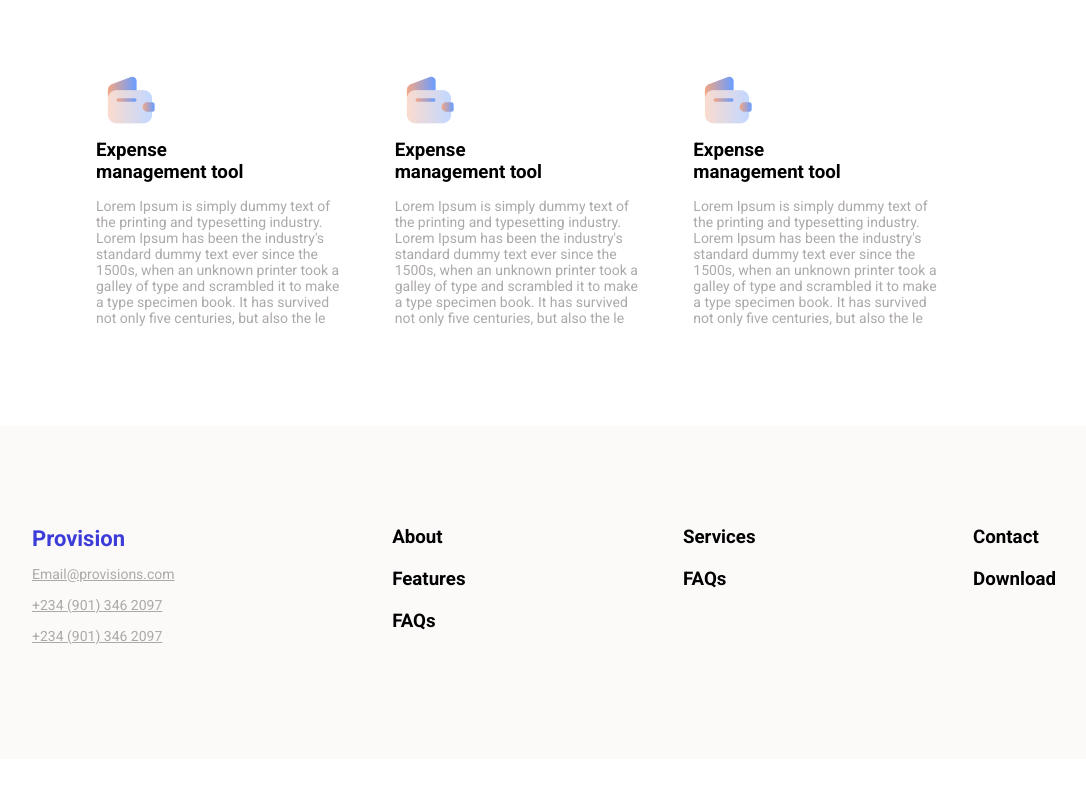
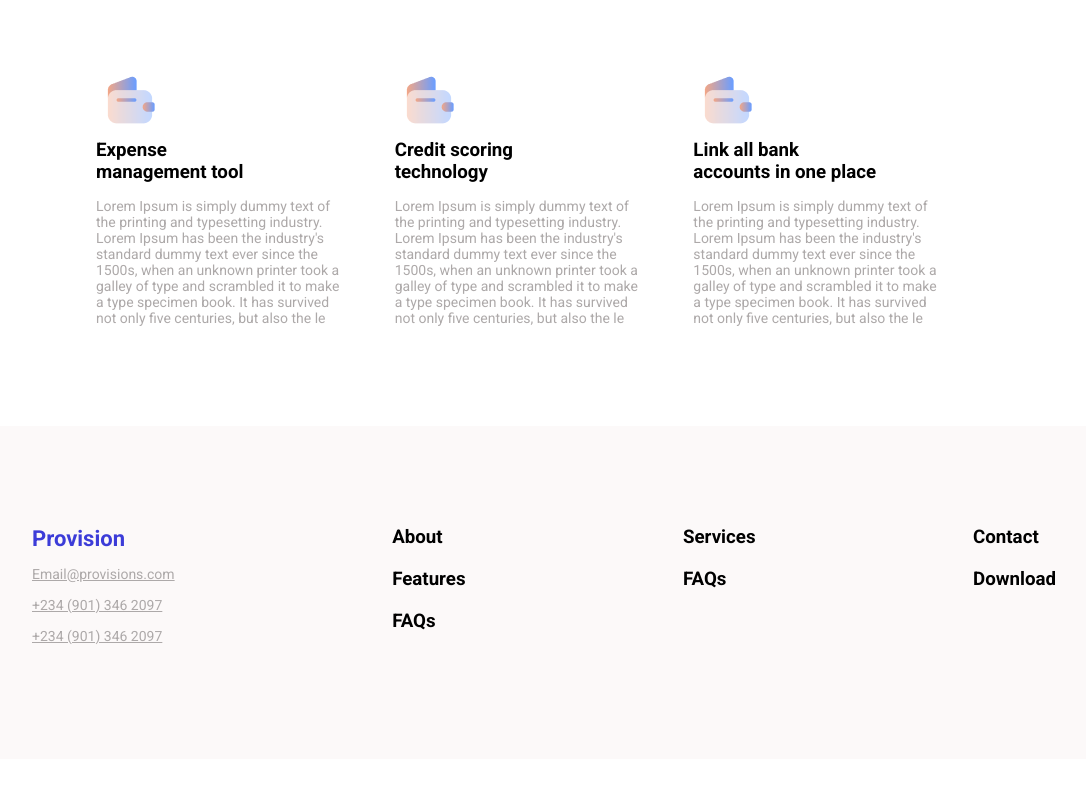
Before and after one commit to bolajiscott/cook, a plain HTML site: page index.html in a window 1280 px wide. Shown: the part 2020-2806 px from the top of the page, without its empty margins (96-1182 px from the left). Drawn offline with Linux system fonts and the light colour scheme.

Commit message:
modifies items

```diff
--- a/index.html
+++ b/index.html
@@ -105,7 +105,7 @@
                     <div class="item-img">
                         <img src="images/item.png" alt="">
                     </div>
-                    <h3>Expense<br>management tool</h3>
+                    <h3>Credit scoring<br>technology</h3>
                         <p>Lorem Ipsum is simply dummy text of the printing and typesetting
                             industry. Lorem Ipsum has been the industry's standard dummy text
                             ever since the 1500s, when an unknown printer took a galley of type and
@@ -116,7 +116,7 @@
                     <div class="item-img">
                         <img src="images/item.png" alt="">
                     </div>
-                    <h3>Expense<br>management tool</h3>
+                    <h3>Link all bank<br>accounts in one place</h3>
                         <p>Lorem Ipsum is simply dummy text of the printing and typesetting
                             industry. Lorem Ipsum has been the industry's standard dummy text
                             ever since the 1500s, when an unknown printer took a galley of type and
```
